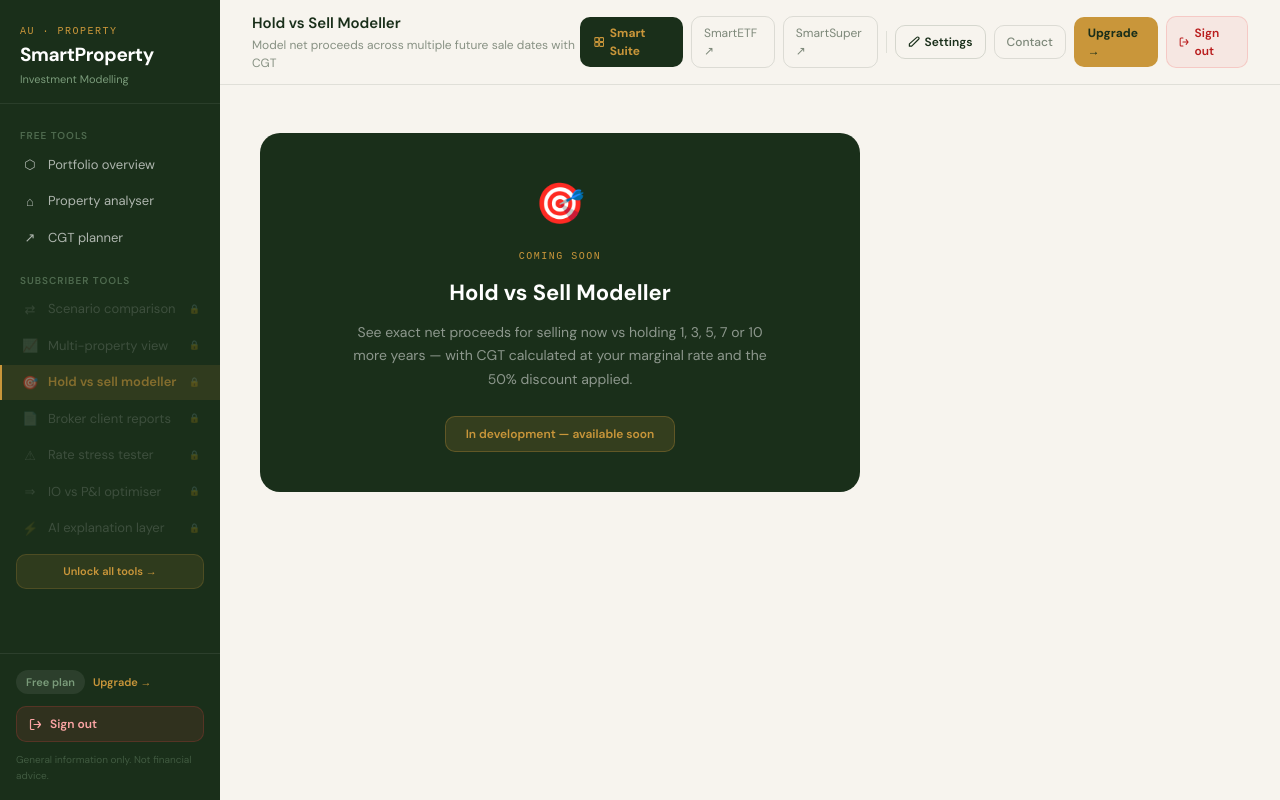
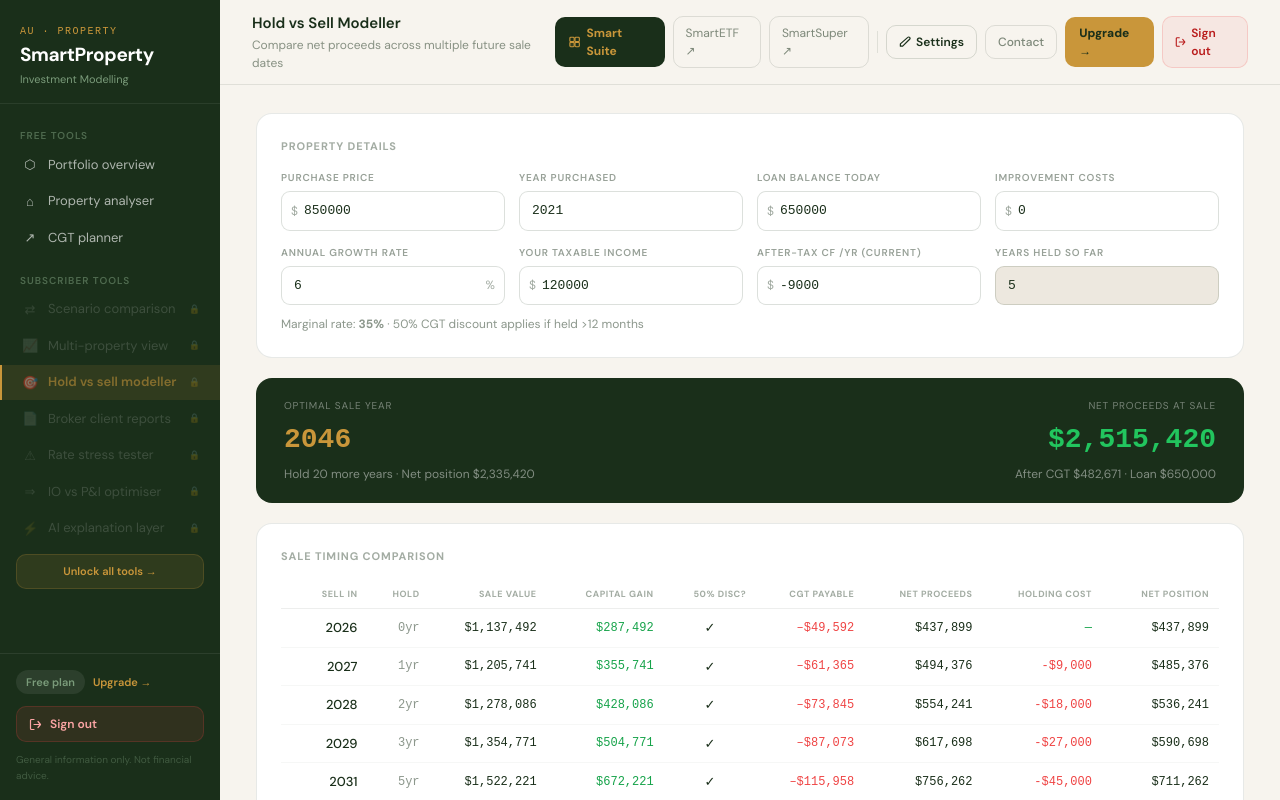
Before and after one commit to mbf2756/smartproperty, a Next.js app: page /hold-sell in a window 1280 px wide. Shown: the top 800 px of the page. Built offline with nearby package versions, Linux system fonts and the light colour scheme; no server answers.

Commit message:
Refactor HoldSellPage component and improve UI

```diff
--- a/src/app/(dashboard)/hold-sell/page.tsx
+++ b/src/app/(dashboard)/hold-sell/page.tsx
@@ -1,18 +1,124 @@
+'use client'
+import { useState, useMemo } from 'react'
 import { DashboardTopbar } from '@/components/DashboardTopbar'
-export default function Page() {
+import { fmtCurrency, fmtPct, getMarginalRate } from '@/lib/calculations'
+
+const C = { forest: '#1A2F1A', gold: '#C9963A', cream: '#F7F4EE', cream2: '#EDE8DF' }
+const S = {
+  card: { background: 'white', borderRadius: 16, padding: '24px', border: '1px solid rgba(26,47,26,0.1)' } as React.CSSProperties,
+  label: { fontSize: 10, fontWeight: 600, textTransform: 'uppercase' as const, letterSpacing: '0.08em', color: 'rgba(26,47,26,0.45)', marginBottom: 6, display: 'block' },
+  input: { width: '100%', padding: '9px 12px', border: '1px solid rgba(26,47,26,0.15)', borderRadius: 9, fontFamily: 'monospace', fontSize: 13, color: '#1A2F1A', outline: 'none', boxSizing: 'border-box' as const },
+}
+
+const HOLD_YEARS = [0, 1, 2, 3, 5, 7, 10, 15, 20]
+
+export default function HoldSellPage() {
+  const [purchasePrice, setPurchasePrice] = useState(850000)
+  const [purchaseYear, setPurchaseYear]   = useState(2021)
+  const [growthRate, setGrowthRate]       = useState(6)
+  const [taxableIncome, setTaxableIncome] = useState(120000)
+  const [loanBalance, setLoanBalance]     = useState(650000)
+  const [improvements, setImprovements]   = useState(0)
+  const [annualCF, setAnnualCF]           = useState(-9000)
+
+  const currentYear  = new Date().getFullYear()
+  const yearsHeld    = currentYear - purchaseYear
+  const marginalRate = getMarginalRate(taxableIncome)
+  const costBase     = purchasePrice + improvements
+
+  const scenarios = useMemo(() =>
+    HOLD_YEARS.map(extra => {
+      const totalYears  = yearsHeld + extra
+      const saleValue   = purchasePrice * Math.pow(1 + growthRate / 100, totalYears)
+      const gain        = saleValue - costBase
+      const discounted  = totalYears >= 1
+      const taxableGain = discounted ? gain * 0.5 : gain
+      const cgtPayable  = Math.max(taxableGain * marginalRate, 0)
+      const netProceeds = saleValue - loanBalance - cgtPayable
+      const totalCFCost = annualCF * extra
+      const netPosition = netProceeds + totalCFCost
+      return { extra, totalYears, year: currentYear + extra, saleValue, gain, discounted, taxableGain, cgtPayable, netProceeds, totalCFCost, netPosition }
+    }), [purchasePrice, purchaseYear, growthRate, taxableIncome, loanBalance, improvements, annualCF, yearsHeld, marginalRate, costBase, currentYear])
+
+  const bestYear = scenarios.reduce((best, s) => s.netPosition > best.netPosition ? s : best, scenarios[0])
+
   return (
     <div>
-      <DashboardTopbar title="Hold vs Sell Modeller" subtitle="Model net proceeds across multiple future sale dates with CGT" />
-      <div style={{ padding: '48px 40px', maxWidth: 680 }}>
-        <div style={{ background: '#1A2F1A', borderRadius: 20, padding: '40px', textAlign: 'center' }}>
-          <div style={{ fontSize: 40, marginBottom: 16 }}>🎯</div>
-          <div style={{ fontFamily: 'monospace', fontSize: 10, color: '#C9963A', letterSpacing: '0.15em', textTransform: 'uppercase', marginBottom: 12 }}>Coming soon</div>
-          <h2 style={{ fontSize: 22, fontWeight: 700, color: 'white', marginBottom: 12 }}>Hold vs Sell Modeller</h2>
-          <p style={{ fontSize: 14, color: 'rgba(255,255,255,0.5)', lineHeight: 1.7, maxWidth: 420, margin: '0 auto 24px' }}>
-            See exact net proceeds for selling now vs holding 1, 3, 5, 7 or 10 more years — with CGT calculated at your marginal rate and the 50% discount applied.
-          </p>
-          <div style={{ display: 'inline-block', padding: '8px 20px', borderRadius: 10, background: 'rgba(201,150,58,0.15)', border: '1px solid rgba(201,150,58,0.3)', fontSize: 12, color: '#C9963A', fontWeight: 600 }}>In development — available soon</div>
+      <DashboardTopbar title="Hold vs Sell Modeller" subtitle="Compare net proceeds across multiple future sale dates" />
+      <div style={{ padding: '28px 36px' }}>
+        <div style={{ ...S.card, marginBottom: 20 }}>
+          <div style={{ fontSize: 11, fontWeight: 700, color: 'rgba(26,47,26,0.4)', textTransform: 'uppercase', letterSpacing: '0.08em', marginBottom: 16 }}>Property details</div>
+          <div style={{ display: 'grid', gridTemplateColumns: 'repeat(4, 1fr)', gap: 14 }}>
+            {[
+              { label: 'Purchase price', val: purchasePrice, set: setPurchasePrice, prefix: '$', step: 10000 },
+              { label: 'Year purchased',  val: purchaseYear,  set: setPurchaseYear,  step: 1 },
+              { label: 'Loan balance today', val: loanBalance, set: setLoanBalance, prefix: '$', step: 10000 },
+              { label: 'Improvement costs', val: improvements, set: setImprovements, prefix: '$', step: 5000 },
+              { label: 'Annual growth rate', val: growthRate, set: setGrowthRate, suffix: '%', step: 0.5 },
+              { label: 'Your taxable income', val: taxableIncome, set: setTaxableIncome, prefix: '$', step: 5000 },
+              { label: 'After-tax CF /yr (current)', val: annualCF, set: setAnnualCF, prefix: '$', step: 1000 },
+              { label: 'Years held so far', val: yearsHeld, set: () => {}, step: 1, readonly: true },
+            ].map(f => (
+              <div key={f.label}>
+                <label style={S.label}>{f.label}</label>
+                <div style={{ position: 'relative' }}>
+                  {f.prefix && <span style={{ position: 'absolute', left: 10, top: '50%', transform: 'translateY(-50%)', color: 'rgba(26,47,26,0.4)', fontSize: 12 }}>{f.prefix}</span>}
+                  <input type="number" value={f.val} onChange={e => !f.readonly && f.set(+e.target.value)} step={f.step} readOnly={!!f.readonly}
+                    style={{ ...S.input, paddingLeft: f.prefix ? 22 : 12, paddingRight: f.suffix ? 28 : 12, background: f.readonly ? C.cream2 : 'white' }} />
+                  {f.suffix && <span style={{ position: 'absolute', right: 10, top: '50%', transform: 'translateY(-50%)', color: 'rgba(26,47,26,0.4)', fontSize: 12 }}>{f.suffix}</span>}
+                </div>
+              </div>
+            ))}
+          </div>
+          <div style={{ marginTop: 10, fontSize: 12, color: 'rgba(26,47,26,0.5)' }}>
+            Marginal rate: <strong>{fmtPct(marginalRate * 100, 0)}</strong> · 50% CGT discount applies if held &gt;12 months
+          </div>
         </div>
+
+        <div style={{ background: C.forest, borderRadius: 16, padding: '20px 28px', marginBottom: 20, display: 'flex', justifyContent: 'space-between', alignItems: 'center' }}>
+          <div>
+            <div style={{ fontSize: 10, color: 'rgba(255,255,255,0.4)', textTransform: 'uppercase', letterSpacing: '0.08em', marginBottom: 6 }}>Optimal sale year</div>
+            <div style={{ fontFamily: 'monospace', fontSize: 28, fontWeight: 700, color: C.gold }}>{bestYear.year}</div>
+            <div style={{ fontSize: 12, color: 'rgba(255,255,255,0.45)', marginTop: 4 }}>Hold {bestYear.extra} more years · Net position {fmtCurrency(bestYear.netPosition)}</div>
+          </div>
+          <div style={{ textAlign: 'right' }}>
+            <div style={{ fontSize: 10, color: 'rgba(255,255,255,0.4)', textTransform: 'uppercase', letterSpacing: '0.08em', marginBottom: 6 }}>Net proceeds at sale</div>
+            <div style={{ fontFamily: 'monospace', fontSize: 28, fontWeight: 700, color: '#22C55E' }}>{fmtCurrency(bestYear.netProceeds)}</div>
+            <div style={{ fontSize: 12, color: 'rgba(255,255,255,0.45)', marginTop: 4 }}>After CGT {fmtCurrency(bestYear.cgtPayable)} · Loan {fmtCurrency(loanBalance)}</div>
+          </div>
+        </div>
+
+        <div style={{ ...S.card }}>
+          <div style={{ fontSize: 11, fontWeight: 700, color: 'rgba(26,47,26,0.4)', textTransform: 'uppercase', letterSpacing: '0.08em', marginBottom: 16 }}>Sale timing comparison</div>
+          <table style={{ width: '100%', borderCollapse: 'collapse' }}>
+            <thead>
+              <tr style={{ borderBottom: '1px solid rgba(26,47,26,0.08)' }}>
+                {['Sell in', 'Hold', 'Sale value', 'Capital gain', '50% disc?', 'CGT payable', 'Net proceeds', 'Holding cost', 'Net position'].map(h => (
+                  <th key={h} style={{ padding: '7px 10px', textAlign: 'right', fontSize: 9, fontWeight: 700, textTransform: 'uppercase' as const, letterSpacing: '0.06em', color: 'rgba(26,47,26,0.4)' }}>{h}</th>
+                ))}
+              </tr>
+            </thead>
+            <tbody>
+              {scenarios.map(s => {
+                const isBest = s.year === bestYear.year
+                return (
+                  <tr key={s.year} style={{ background: isBest ? 'rgba(201,150,58,0.07)' : 'transparent', borderBottom: '1px solid rgba(26,47,26,0.04)' }}>
+                    <td style={{ padding: '9px 10px', textAlign: 'right', fontWeight: isBest ? 700 : 500, color: isBest ? C.gold : C.forest, fontSize: 13 }}>{s.year} {isBest && '★'}</td>
+                    <td style={{ padding: '9px 10px', textAlign: 'right', fontFamily: 'monospace', fontSize: 12, color: 'rgba(26,47,26,0.5)' }}>{s.extra}yr</td>
+                    <td style={{ padding: '9px 10px', textAlign: 'right', fontFamily: 'monospace', fontSize: 12, color: C.forest }}>{fmtCurrency(s.saleValue)}</td>
+                    <td style={{ padding: '9px 10px', textAlign: 'right', fontFamily: 'monospace', fontSize: 12, color: '#16A34A' }}>{fmtCurrency(s.gain)}</td>
+                    <td style={{ padding: '9px 10px', textAlign: 'center', fontSize: 13 }}>{s.discounted ? '✓' : '✗'}</td>
+                    <td style={{ padding: '9px 10px', textAlign: 'right', fontFamily: 'monospace', fontSize: 12, color: '#EF4444' }}>–{fmtCurrency(s.cgtPayable)}</td>
+                    <td style={{ padding: '9px 10px', textAlign: 'right', fontFamily: 'monospace', fontSize: 12, fontWeight: isBest ? 700 : 500, color: isBest ? C.gold : C.forest }}>{fmtCurrency(s.netProceeds)}</td>
+                    <td style={{ padding: '9px 10px', textAlign: 'right', fontFamily: 'monospace', fontSize: 12, color: s.totalCFCost < 0 ? '#EF4444' : '#16A34A' }}>{s.extra === 0 ? '—' : fmtCurrency(s.totalCFCost)}</td>
+                    <td style={{ padding: '9px 10px', textAlign: 'right', fontFamily: 'monospace', fontSize: 12, fontWeight: isBest ? 700 : 500, color: isBest ? '#22C55E' : C.forest }}>{fmtCurrency(s.netPosition)}</td>
+                  </tr>
+                )
+              })}
+            </tbody>
+          </table>
+        </div>
+        <p style={{ fontSize: 11, color: 'rgba(26,47,26,0.35)', textAlign: 'center', marginTop: 16 }}>Estimates only. Does not account for main residence exemption or prior capital losses. Consult a registered tax agent.</p>
       </div>
     </div>
   )
```
